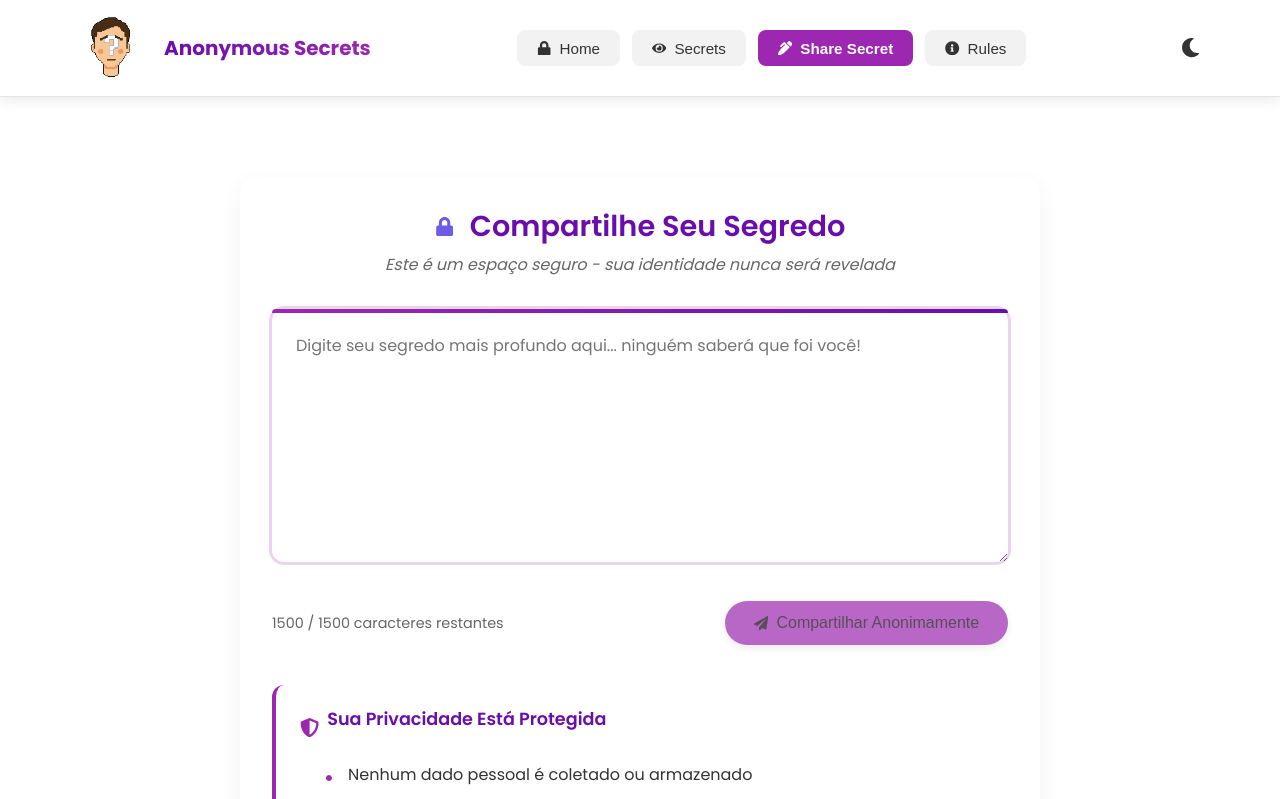
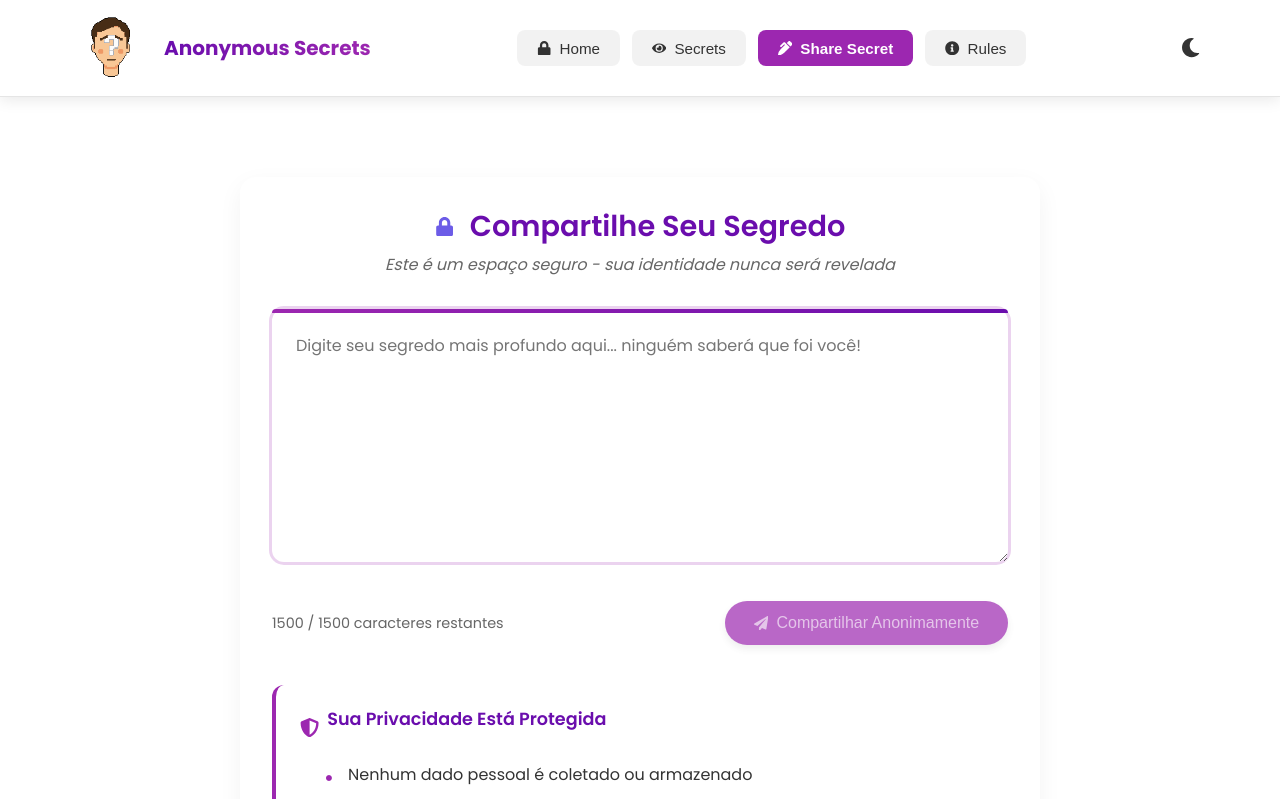
Before and after one commit to Thiago-Chiloff/anonymoussecrets, a React (Vite) app: page /write in a window 1280 px wide. Shown: the top 799 px of the page. Built offline with nearby package versions, Linux system fonts and the light colour scheme; no server answers; the database is empty.

Commit message:
corringindo

```diff
--- a/src/WriteSecret.css
+++ b/src/WriteSecret.css
@@ -98,7 +98,7 @@
 
 .submit-btn {
   background-color: var(--accent-color);
-  color: rgba(0, 0, 0, 0.893);
+  color: rgba(255, 255, 255, 0.623);
   border: none;
   padding: 0.8rem 1.8rem;
   border-radius: 50px;
@@ -113,6 +113,11 @@
 }
 
 .submit-btn:hover:not(:disabled) {
+  background-color: var(--accent-dark);
+  transform: translateY(-2px);
+  box-shadow: 0 6px 12px rgba(0, 0, 0, 0.15);
+}
+.submit-btn:hover {
   background-color: var(--accent-dark);
   transform: translateY(-2px);
   box-shadow: 0 6px 12px rgba(0, 0, 0, 0.15);
```
